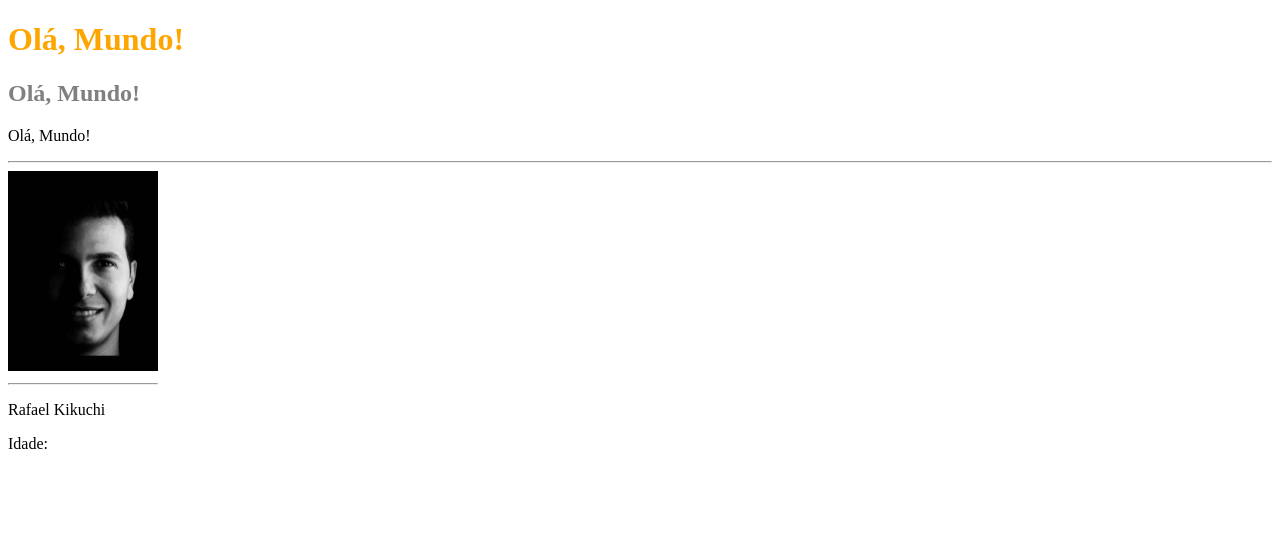
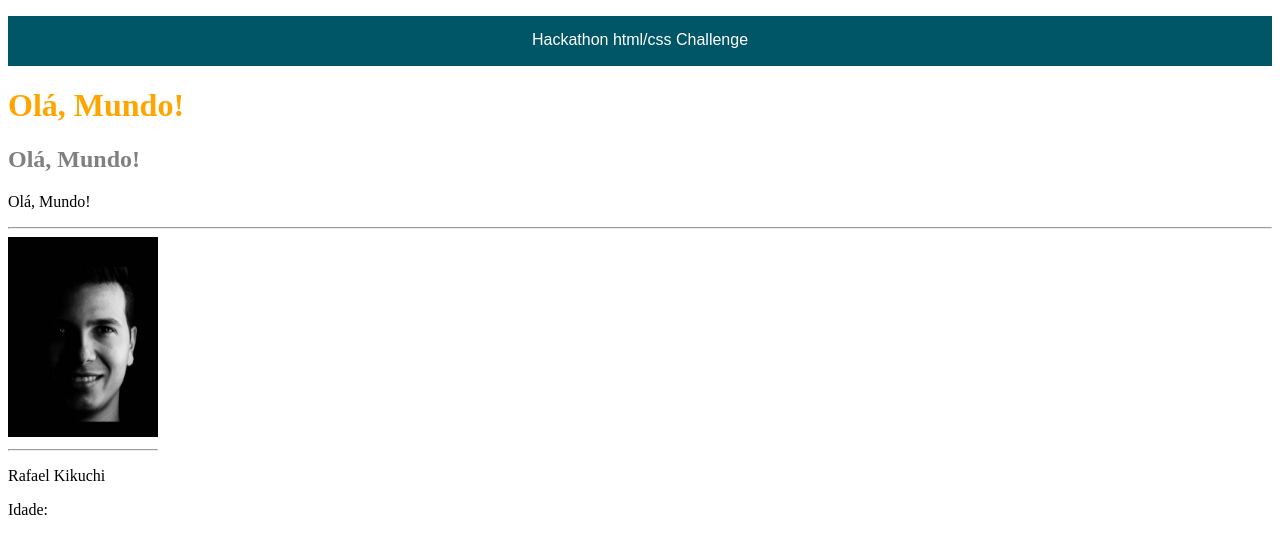
Before and after one commit to rafael-kikuchi/teste, a plain HTML site: page index.html in a window 1280 px wide. Drawn offline with Linux system fonts and the light colour scheme.

Commit message:
alterações no css

```diff
--- a/css/stylesheet.css
+++ b/css/stylesheet.css
@@ -10,7 +10,23 @@ h2 {
 
    }
 
-#profilePicture {
+#header {
+
+    width: 100%;
+    height: 50px;
+    background-color: #005566;
+
+}
+
+#header p {
+
+    color: white;
+    text-align: center;
+    padding-top: 15px;
+    font-family: Arial, Helvetica, sans-serif;
+}
+
+   #profilePicture {
 
     max-width: 150px;
     max-height: 400px;
--- a/index.html
+++ b/index.html
@@ -10,6 +10,9 @@
 </head>
 
 <body>
+    <div id="header">
+        <p>Hackathon html/css Challenge</p>
+    </div>
     <h1>Olá, Mundo!</h1>
     <h2>Olá, Mundo!</h2>
     <p>Olá, Mundo!</p>
```
